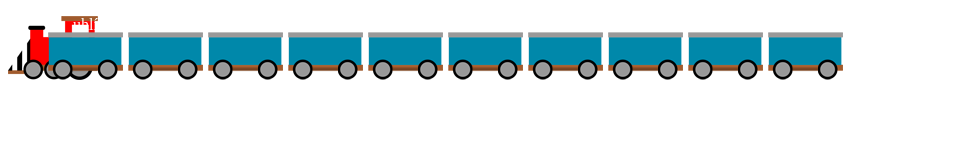
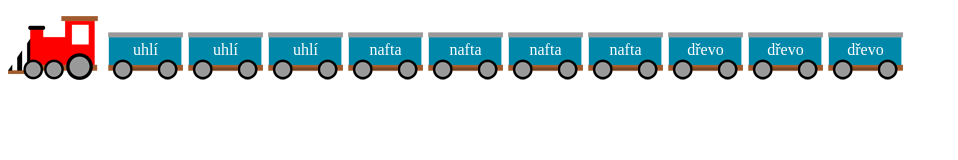
Before and after one commit to hrnkovocesstvo/nic-se-tu-nedeje, a plain HTML site: page prace/vlak/index.html in a window 1280 px wide. Shown: the whole page, without its empty margins (0-958 px from the left). Drawn offline with Linux system fonts and the light colour scheme.

Commit message:
fixed vlaky

```diff
--- a/prace/vlak/index.html
+++ b/prace/vlak/index.html
@@ -1,7 +1,7 @@
 <!DOCTYPE html>
 <html lang="cz">
   <head>
-    <title>barcelona</title>
+    <title>vlak</title>
     <meta charset='utf-8'>
     <meta name="viewport" content="width=device-width, initial-scale=1">
     <link rel="stylesheet" href="vlak.css">
--- a/prace/vlak/vlak.css
+++ b/prace/vlak/vlak.css
@@ -1,6 +1,6 @@
 .vlak {
     background: url('lokomotiva.png') no-repeat;
-    padding-bottom: 100px;
+    padding-left: 100px;
     height: 64px;
     list-style-type: none;
 }
@@ -10,6 +10,7 @@
     float: left;
     width: 75px;
     margin-right: 5px;
+    padding-top: 25px;
     text-align: center;
     color: white;
     height: 64px;
```
